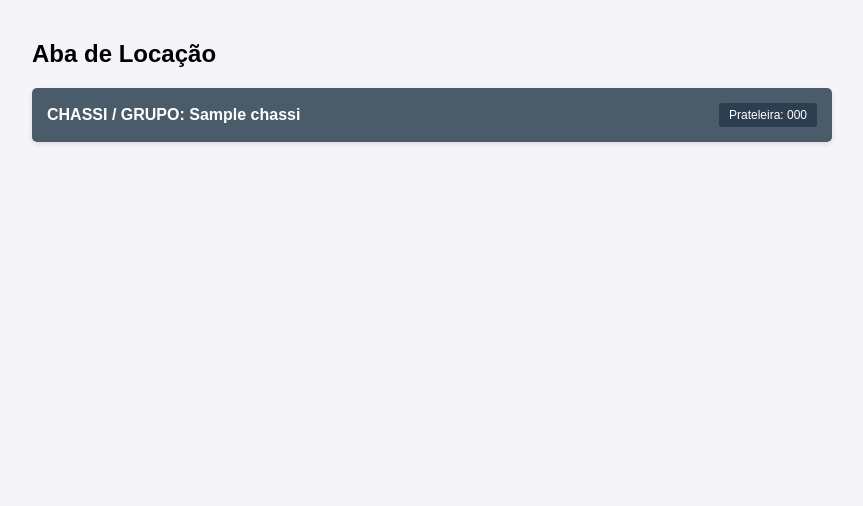
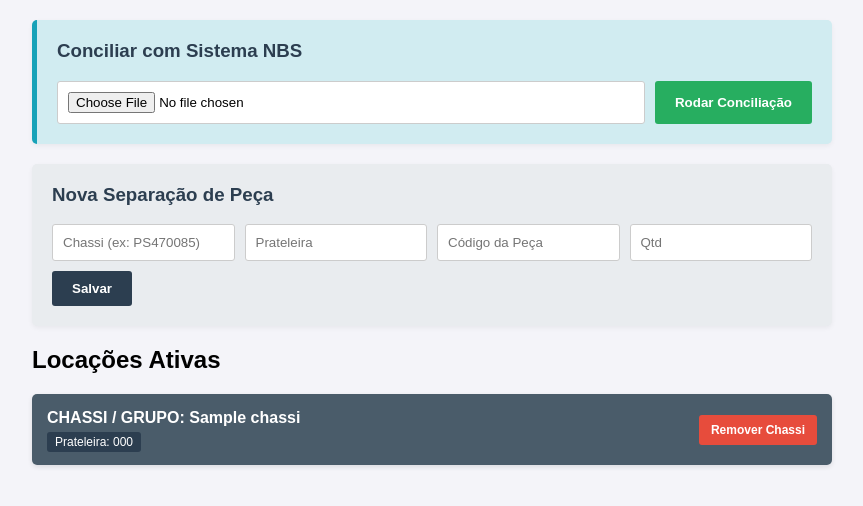
Before and after one commit to venanciox/sistema-conciliacao-pecas, a Flask app: template templates/index.html in a window 1280 px wide. Shown: the top 506 px of the page, without its empty margins (208-1071 px from the left). Run offline with Flask 3, Linux system fonts and the light colour scheme; the template is opened without the code that fills it: most values are stand-ins (such as "Sample title", 1, 10 or a date in 2020).

Commit message:
feat: implementa crud de pecas e motor de conciliacao com tabela

```diff
--- a/app.py
+++ b/app.py
@@ -1,5 +1,6 @@
-from flask import Flask, render_template
+from flask import Flask, render_template, request, redirect, url_for
 import sqlite3
+import pandas as pd
 
 app = Flask(__name__)
 
@@ -9,7 +10,7 @@ def obter_dados_locacao():
     cursor = conexao.cursor()
 
     cursor.execute('''
-        SELECT r.id, r.chassi_grupo, r.prateleira, p.codigo_peca, p.quantidade
+        SELECT r.id as reserva_id, r.chassi_grupo, r.prateleira, p.id as peca_id, p.codigo_peca, p.quantidade
         FROM reservas r
         LEFT JOIN pecas_reservadas p ON r.id = p.reserva_id
     ''')
@@ -26,6 +27,7 @@ def obter_dados_locacao():
             }
         if linha['codigo_peca']:
             dados_agrupados[chassi]['pecas'].append({
+                'id': linha['peca_id'],
                 'codigo': linha['codigo_peca'],
                 'quantidade': linha['quantidade']
             })
@@ -37,5 +39,111 @@ def index():
     dados_locacao = obter_dados_locacao()
     return render_template('index.html', dados_locacao=dados_locacao)
 
+@app.route('/adicionar', methods=['POST'])
+def adicionar():
+    chassi = request.form['chassi']
+    prateleira = request.form['prateleira']
+    codigo_peca = request.form['codigo_peca']
+    quantidade = request.form['quantidade']
+
+    conexao = sqlite3.connect('sistema_pecas.db')
+    cursor = conexao.cursor()
+
+    cursor.execute('SELECT id FROM reservas WHERE chassi_grupo = ?', (chassi,))
+    reserva = cursor.fetchone()
+
+    if reserva:
+        reserva_id = reserva[0]
+    else:
+        cursor.execute('INSERT INTO reservas (chassi_grupo, prateleira) VALUES (?, ?)', (chassi, prateleira))
+        reserva_id = cursor.lastrowid
+
+    cursor.execute('INSERT INTO pecas_reservadas (reserva_id, codigo_peca, quantidade) VALUES (?, ?, ?)', (reserva_id, codigo_peca, quantidade))
+
+    conexao.commit()
+    conexao.close()
+
+    return redirect(url_for('index'))
+
+@app.route('/apagar_chassi/<chassi>', methods=['POST'])
+def apagar_chassi(chassi):
+    conexao = sqlite3.connect('sistema_pecas.db')
+    cursor = conexao.cursor()
+
+    cursor.execute('SELECT id FROM reservas WHERE chassi_grupo = ?', (chassi,))
+    reserva = cursor.fetchone()
+
+    if reserva:
+        reserva_id = reserva[0]
+        cursor.execute('DELETE FROM pecas_reservadas WHERE reserva_id = ?', (reserva_id,))
+        cursor.execute('DELETE FROM reservas WHERE id = ?', (reserva_id,))
+        conexao.commit()
+
+    conexao.close()
+    return redirect(url_for('index'))
+
+@app.route('/apagar_peca/<int:peca_id>', methods=['POST'])
+def apagar_peca(peca_id):
+    conexao = sqlite3.connect('sistema_pecas.db')
+    cursor = conexao.cursor()
+    cursor.execute('DELETE FROM pecas_reservadas WHERE id = ?', (peca_id,))
+    conexao.commit()
+    conexao.close()
+    return redirect(url_for('index'))
+
+@app.route('/conciliar', methods=['POST'])
+def conciliar():
+    arquivo = request.files.get('arquivo_nbs')
+
+    if not arquivo or arquivo.filename == '':
+        return redirect(url_for('index'))
+
+    df = pd.read_excel(arquivo)
+
+    conexao = sqlite3.connect('sistema_pecas.db')
+    cursor = conexao.cursor()
+
+    cursor.execute('''
+        SELECT r.chassi_grupo, p.codigo_peca, SUM(p.quantidade)
+        FROM reservas r
+        JOIN pecas_reservadas p ON r.id = p.reserva_id
+        GROUP BY r.chassi_grupo, p.codigo_peca
+    ''')
+
+    reservas_db = {}
+    for linha in cursor.fetchall():
+        chave = (str(linha[0]).strip(), str(linha[1]).strip())
+        reservas_db[chave] = linha[2]
+
+    conexao.close()
+
+    resultados = []
+    for index, linha in df.iterrows():
+        chassi_nbs = str(linha.get('chassi', '')).strip()
+        codigo = str(linha.get('codigo_peca', '')).strip()
+
+        if not codigo or codigo == 'nan':
+            continue
+
+        try:
+            qtd_nbs = int(linha.get('quantidade', 0))
+        except (ValueError, TypeError):
+            qtd_nbs = 0
+
+        chave = (chassi_nbs, codigo)
+        qtd_separada = reservas_db.get(chave, 0)
+
+        falta_separar = qtd_nbs - qtd_separada
+
+        resultados.append({
+            'chassi': chassi_nbs,
+            'codigo': codigo,
+            'qtd_nbs': qtd_nbs,
+            'qtd_separada': qtd_separada,
+            'status': falta_separar
+        })
+
+    return render_template('conciliacao.html', resultados=resultados)
+
 if __name__ == '__main__':
     app.run(debug=True)
--- a/templates/index.html
+++ b/templates/index.html
@@ -7,32 +7,79 @@
     <style>
         body { font-family: Arial, sans-serif; background-color: #f4f4f9; margin: 0; padding: 20px; }
         .container { max-width: 800px; margin: auto; }
+
+        .box-ferramenta { background: #e9ecef; padding: 20px; margin-bottom: 20px; border-radius: 5px; box-shadow: 0 2px 5px rgba(0,0,0,0.05); }
+        .box-ferramenta h3 { margin-top: 0; color: #2c3e50; }
+
+        .form-group { display: flex; gap: 10px; flex-wrap: wrap; }
+        .form-group input { padding: 10px; border: 1px solid #ccc; border-radius: 3px; flex: 1; min-width: 150px; }
+        .form-group input[type="file"] { background: #fff; }
+
+        .btn-salvar { background: #2c3e50; color: white; border: none; padding: 10px 20px; border-radius: 3px; cursor: pointer; font-weight: bold; }
+        .btn-salvar:hover { background: #1a252f; }
+
+        .btn-conciliar { background: #27ae60; color: white; border: none; padding: 10px 20px; border-radius: 3px; cursor: pointer; font-weight: bold; }
+        .btn-conciliar:hover { background: #219150; }
+
         .card-chassi { background: #fff; margin-bottom: 15px; border-radius: 5px; box-shadow: 0 2px 5px rgba(0,0,0,0.1); overflow: hidden; }
         .cabecalho-chassi { background: #4a5c6a; color: #fff; padding: 15px; cursor: pointer; display: flex; justify-content: space-between; align-items: center; }
-        .cabecalho-chassi h3 { margin: 0; font-size: 16px; }
-        .badge-prateleira { background: #2c3e50; padding: 5px 10px; border-radius: 3px; font-size: 12px; }
+        .info-chassi h3 { margin: 0; font-size: 16px; margin-bottom: 5px; }
+        .badge-prateleira { background: #2c3e50; padding: 3px 8px; border-radius: 3px; font-size: 12px; }
+
         .conteudo-pecas { display: none; padding: 15px; background: #fafafa; }
         .tabela-pecas { width: 100%; border-collapse: collapse; }
         .tabela-pecas th, .tabela-pecas td { text-align: left; padding: 10px; border-bottom: 1px solid #ddd; }
         .tabela-pecas th { background-color: #92a4bc; color: #fff; }
+
+        .btn-apagar { background: #e74c3c; color: white; border: none; padding: 8px 12px; border-radius: 3px; cursor: pointer; font-size: 12px; font-weight: bold; }
+        .btn-apagar:hover { background: #c0392b; }
+        .btn-apagar-sm { padding: 4px 8px; font-size: 11px; }
+        .coluna-acoes { width: 60px; text-align: right; }
     </style>
 </head>
 <body>
     <div class="container">
-        <h2>Aba de Locação</h2>
+
+        <div class="box-ferramenta" style="background-color: #d1ecf1; border-left: 5px solid #17a2b8;">
+            <h3>Conciliar com Sistema NBS</h3>
+            <form action="/conciliar" method="POST" enctype="multipart/form-data" class="form-group">
+                <input type="file" name="arquivo_nbs" accept=".xlsx" required>
+                <button type="submit" class="btn-conciliar">Rodar Conciliação</button>
+            </form>
+        </div>
+
+        <div class="box-ferramenta">
+            <h3>Nova Separação de Peça</h3>
+            <form action="/adicionar" method="POST" class="form-group">
+                <input type="text" name="chassi" placeholder="Chassi (ex: PS470085)" required autocomplete="off">
+                <input type="text" name="prateleira" placeholder="Prateleira" required autocomplete="off">
+                <input type="text" name="codigo_peca" placeholder="Código da Peça" required autocomplete="off">
+                <input type="number" name="quantidade" placeholder="Qtd" required min="1">
+                <button type="submit" class="btn-salvar">Salvar</button>
+            </form>
+        </div>
+
+        <h2>Locações Ativas</h2>
 
         {% for chassi, info in dados_locacao.items() %}
         <div class="card-chassi">
             <div class="cabecalho-chassi" onclick="alternarPecas('{{ chassi }}')">
-                <h3>CHASSI / GRUPO: {{ chassi }}</h3>
-                <span class="badge-prateleira">Prateleira: {{ info.prateleira }}</span>
+                <div class="info-chassi">
+                    <h3>CHASSI / GRUPO: {{ chassi }}</h3>
+                    <span class="badge-prateleira">Prateleira: {{ info.prateleira }}</span>
+                </div>
+                <form action="/apagar_chassi/{{ chassi }}" method="POST" style="margin: 0;" onsubmit="event.stopPropagation(); return confirm('Tem a certeza que deseja apagar este chassi e todas as suas peças?');">
+                    <button type="submit" class="btn-apagar">Remover Chassi</button>
+                </form>
             </div>
+
             <div id="pecas-{{ chassi }}" class="conteudo-pecas">
                 <table class="tabela-pecas">
                     <thead>
                         <tr>
                             <th>CÓDIGO DA PEÇA</th>
                             <th>QTD.</th>
+                            <th class="coluna-acoes">AÇÕES</th>
                         </tr>
                     </thead>
                     <tbody>
@@ -40,10 +87,15 @@
                         <tr>
                             <td>{{ peca.codigo }}</td>
                             <td>{{ peca.quantidade }}</td>
+                            <td class="coluna-acoes">
+                                <form action="/apagar_peca/{{ peca.id }}" method="POST" style="margin: 0;" onsubmit="return confirm('Tem a certeza que deseja remover esta peça?');">
+                                    <button type="submit" class="btn-apagar btn-apagar-sm">X</button>
+                                </form>
+                            </td>
                         </tr>
                         {% else %}
                         <tr>
-                            <td colspan="2">Nenhuma peça registrada.</td>
+                            <td colspan="3">Nenhuma peça registada.</td>
                         </tr>
                         {% endfor %}
                     </tbody>
```
Also changed, not shown: templates/conciliacao.html (added, +63 -0 lines).
